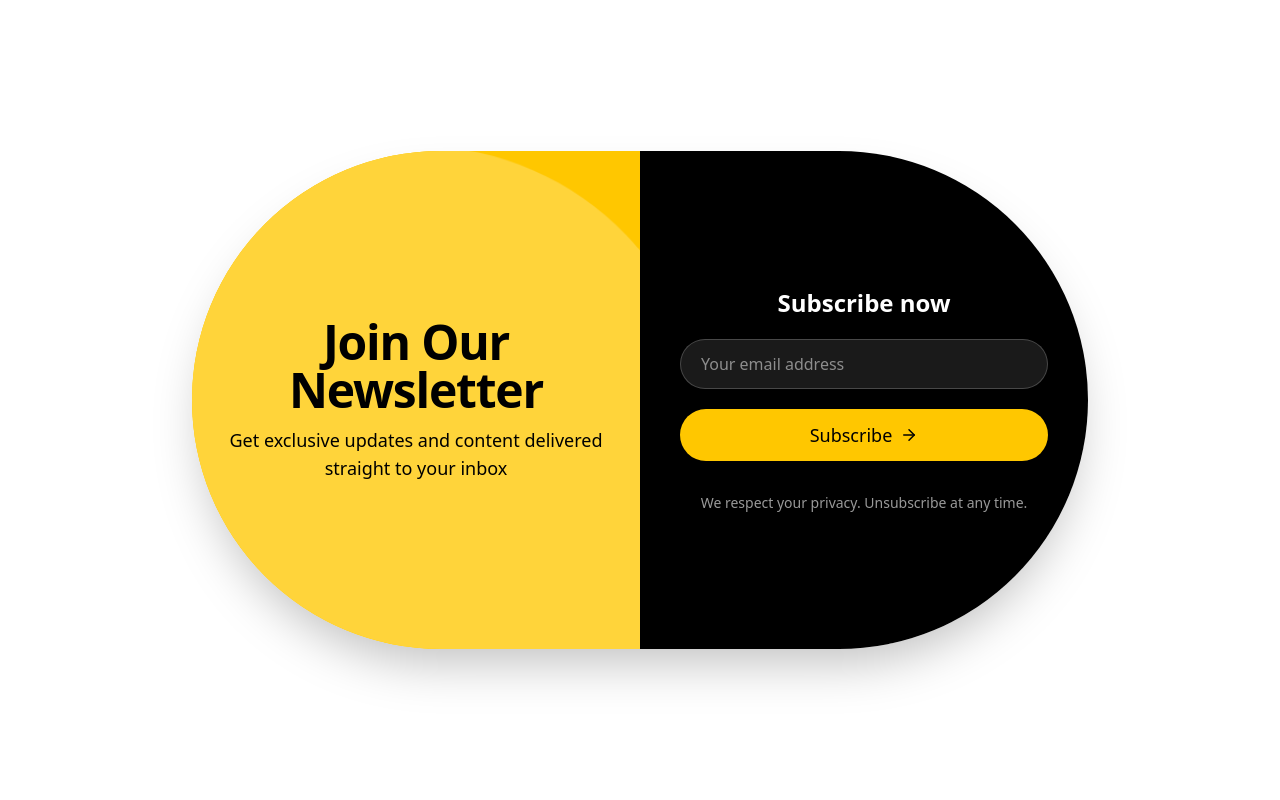
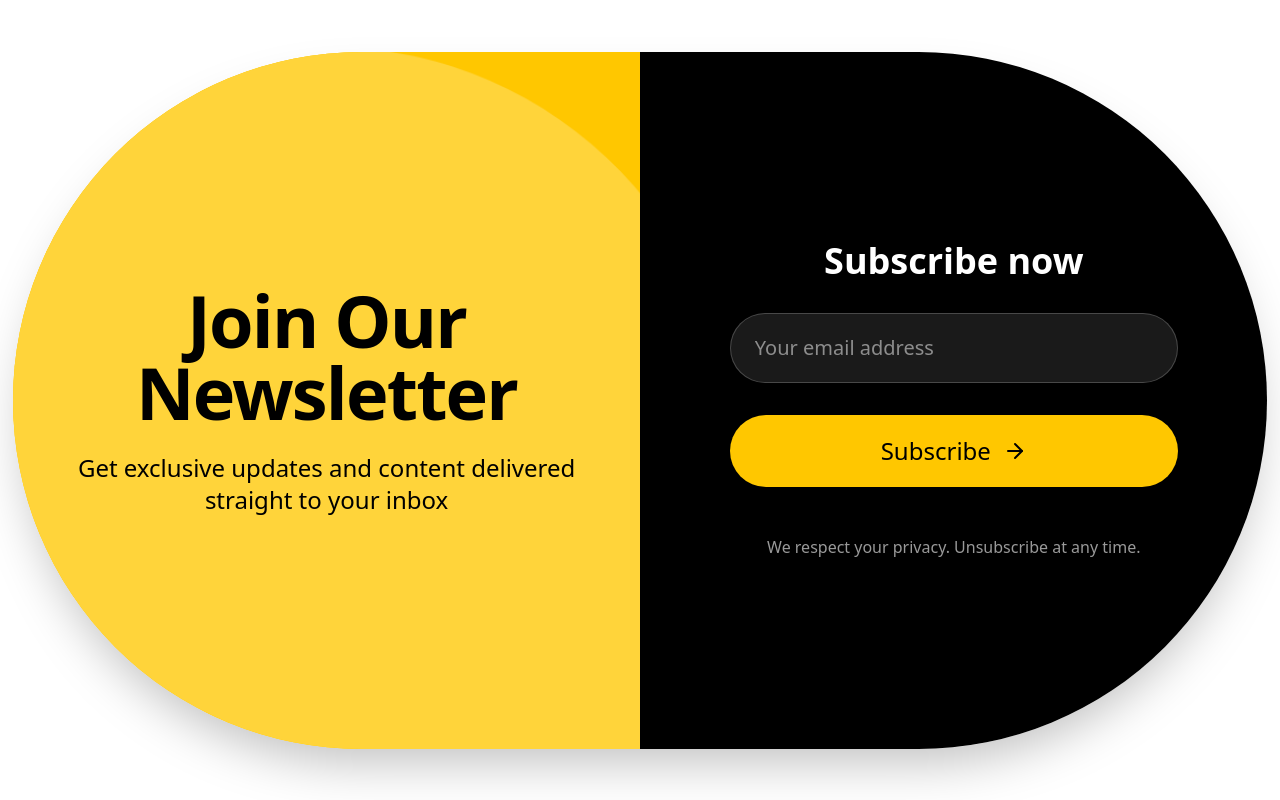
Before and after one commit to LidetuK/dynamic-oval-pop, a React (Vite) app: page / in a window 1280 px wide. Built offline with nearby package versions, Linux system fonts and the light colour scheme.

Commit message:
Adapt code for WordPress
The code was adapted to be pasted into a WordPress site.

```diff
--- a/src/components/NewsletterPopup.tsx
+++ b/src/components/NewsletterPopup.tsx
@@ -58,7 +58,7 @@ const NewsletterPopup = () => {
   // Updated popup classes with larger size
   const popupClasses = cn(
     'fixed z-50',
-    'w-[95%] max-w-4xl aspect-[1.8/1] rounded-full overflow-hidden', // Increased from max-w-3xl to max-w-4xl and width from 90% to 95%
+    'w-[98vw] max-w-[1800px] aspect-[1.8/1] rounded-full overflow-hidden', // Increased max width to 1800px and width to 98vw
     'flex flex-col md:flex-row shadow-2xl',
     'transition-all duration-700',
     'inset-0 m-auto', // This ensures the popup is absolutely centered
@@ -75,59 +75,59 @@ const NewsletterPopup = () => {
           <div className="absolute w-[150%] h-[150%] bg-brand-yellow rounded-full -top-[25%] -left-[25%] animate-float" />
           <div className="absolute w-[130%] h-[130%] bg-brand-lightYellow rounded-full opacity-60 -bottom-[30%] -right-[15%] animate-float animation-delay-1000" />
 
-          <div className="relative z-10 p-5 md:p-8 flex flex-col items-center justify-center text-brand-black h-full">
-            <h2 className="text-3xl md:text-5xl font-bold mb-2 md:mb-3 tracking-tight animate-slide-up opacity-0 [animation-delay:200ms]">
+          <div className="relative z-10 p-6 md:p-12 flex flex-col items-center justify-center text-brand-black h-full">
+            <h2 className="text-4xl md:text-7xl font-bold mb-3 md:mb-6 tracking-tight animate-slide-up opacity-0 [animation-delay:200ms]">
               Join Our Newsletter
             </h2>
-            <p className="text-sm md:text-lg max-w-xs md:max-w-sm text-center animate-slide-up opacity-0 [animation-delay:400ms]">
+            <p className="text-base md:text-2xl max-w-xs md:max-w-xl text-center animate-slide-up opacity-0 [animation-delay:400ms]">
               Get exclusive updates and content delivered straight to your inbox
             </p>
           </div>
         </div>
 
         {/* Black Section */}
-        <div className="relative w-full md:w-1/2 h-full bg-brand-black flex items-center justify-center p-5 md:p-10">
+        <div className="relative w-full md:w-1/2 h-full bg-brand-black flex items-center justify-center p-6 md:p-16">
           <button
             onClick={handleClose}
-            className="absolute top-4 right-4 md:top-5 md:right-5 z-20 text-white/70 hover:text-white transition-colors duration-200"
+            className="absolute top-6 right-6 md:top-8 md:right-8 z-20 text-white/70 hover:text-white transition-colors duration-200"
             aria-label="Close popup"
           >
-            <X size={20} />
+            <X size={28} />
           </button>
 
           {!isSubmitted ? (
-            <div className="w-full max-w-sm animate-slide-right opacity-0 [animation-delay:500ms]">
-              <h3 className="text-white text-lg md:text-2xl font-semibold mb-3 md:mb-5">
+            <div className="w-full max-w-md animate-slide-right opacity-0 [animation-delay:500ms]">
+              <h3 className="text-white text-xl md:text-4xl font-semibold mb-4 md:mb-8">
                 Subscribe now
               </h3>
-              <form onSubmit={handleSubmit} className="space-y-4 md:space-y-5">
+              <form onSubmit={handleSubmit} className="space-y-5 md:space-y-8">
                 <div className="relative">
                   <input
                     type="email"
                     value={email}
                     onChange={(e) => setEmail(e.target.value)}
                     placeholder="Your email address"
-                    className="w-full px-4 py-3 text-sm md:text-base md:px-5 md:py-3 rounded-full bg-white/10 border border-white/20 text-white placeholder:text-white/50 focus:bg-white/15 transition-all duration-300"
+                    className="w-full px-5 py-4 text-base md:text-xl md:px-6 md:py-5 rounded-full bg-white/10 border border-white/20 text-white placeholder:text-white/50 focus:bg-white/15 transition-all duration-300"
                     required
                   />
                 </div>
                 <button
                   type="submit"
-                  className="w-full flex items-center justify-center space-x-2 bg-brand-yellow hover:bg-brand-lightYellow text-brand-black font-medium rounded-full px-5 py-3 md:px-6 md:py-3 transition-all duration-300 transform hover:translate-y-[-2px]"
+                  className="w-full flex items-center justify-center space-x-3 bg-brand-yellow hover:bg-brand-lightYellow text-brand-black font-medium rounded-full px-6 py-4 md:px-8 md:py-5 transition-all duration-300 transform hover:translate-y-[-2px]"
                 >
-                  <span className="text-base md:text-lg">Subscribe</span>
-                  <ArrowRight size={18} />
+                  <span className="text-lg md:text-2xl">Subscribe</span>
+                  <ArrowRight size={24} />
                 </button>
-                <p className="text-white/60 text-xs md:text-sm text-center pt-2 md:pt-3">
+                <p className="text-white/60 text-sm md:text-base text-center pt-2 md:pt-4">
                   We respect your privacy. Unsubscribe at any time.
                 </p>
               </form>
             </div>
           ) : (
             <div className="text-center animate-scale-in">
-              <CheckCircle size={56} className="mx-auto mb-4 text-brand-yellow" />
-              <h3 className="text-white text-xl md:text-2xl font-semibold mb-2 md:mb-3">Thank You!</h3>
-              <p className="text-white/70 text-sm md:text-base">You've successfully subscribed to our newsletter.</p>
+              <CheckCircle size={80} className="mx-auto mb-6 text-brand-yellow" />
+              <h3 className="text-white text-2xl md:text-4xl font-semibold mb-3 md:mb-4">Thank You!</h3>
+              <p className="text-white/70 text-lg md:text-xl">You've successfully subscribed to our newsletter.</p>
             </div>
           )}
         </div>
```
